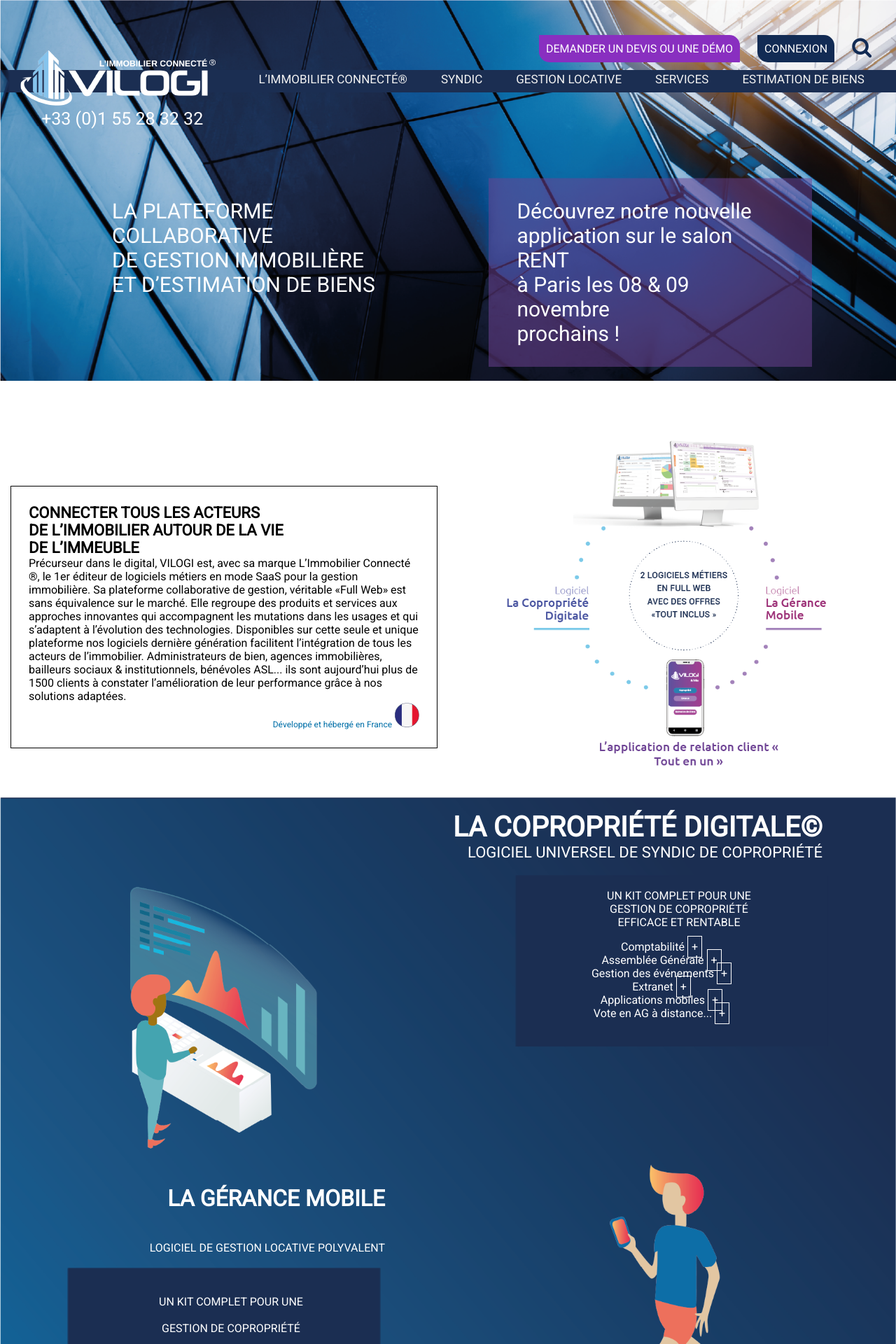
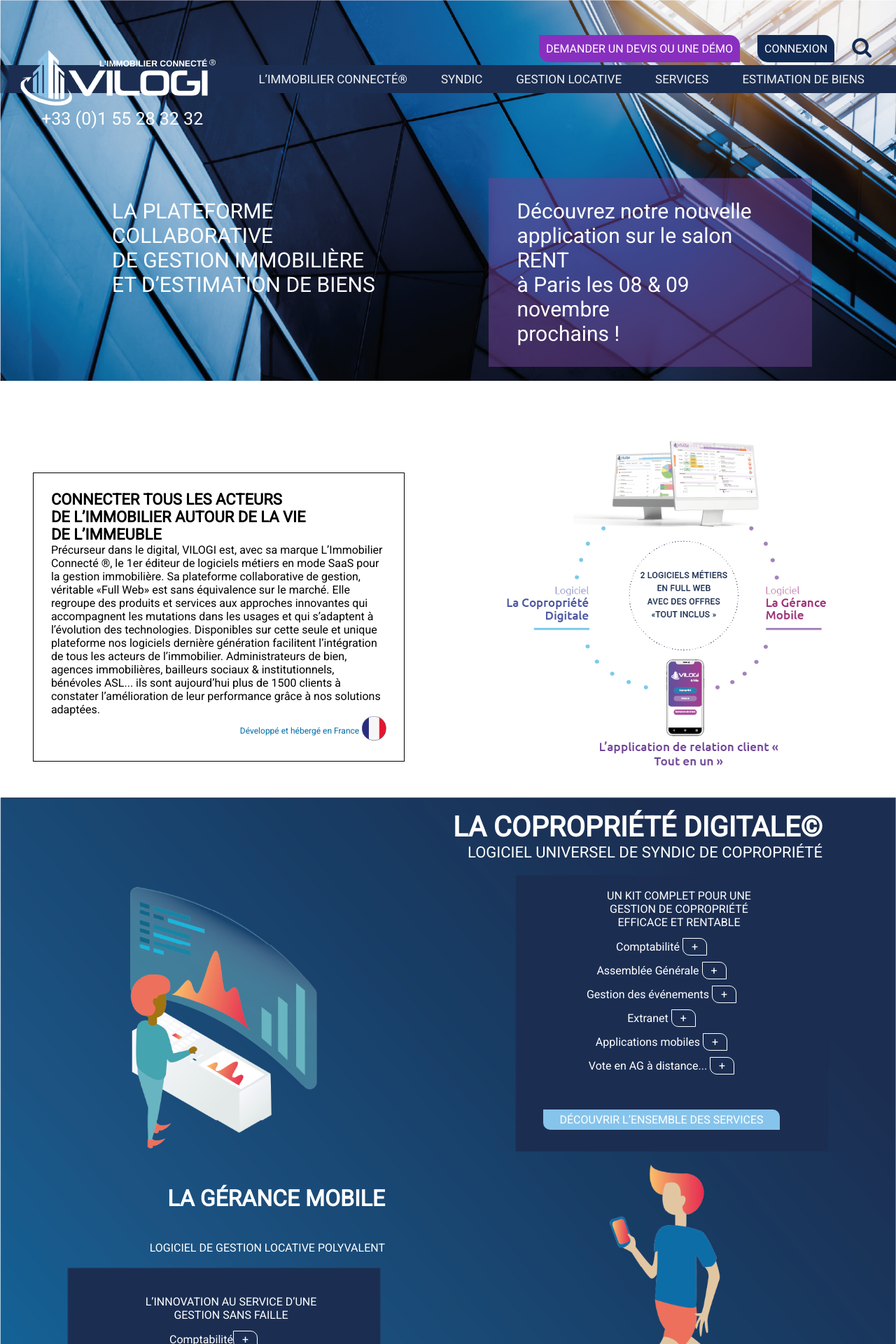
Before and after one commit to Harcharan-web/vilogi-design, a PHP site: page /home.php in a window 1280 px wide. Shown: the top 1920 px of the page at 70% size. Run offline with PHP 8.4, Linux system fonts and the light colour scheme.

Commit message:
Changes for box design

```diff
--- a/home.php
+++ b/home.php
@@ -56,13 +56,16 @@
               <p>EFFICACE ET RENTABLE</p>
             </div>
             <figure class="box-text regularb-font-21" style="color: #fff; text-align: center;">
-              <p>Comptabilité <span class="box-border">+</span></p>
-              <p>Assemblée Générale <span class="box-border">+</span></p>
-              <p>Gestion des événements <span class="box-border">+</span></p>
-              <p>Extranet <span class="box-border">+</span></p>
-              <p>Applications mobiles <span class="box-border">+</span></p>
-              <p>Vote en AG à distance... <span class="box-border">+</span></p>
+              <p class="section-3-points">Comptabilité <span class="box-border">+</span></p>
+              <p class="section-3-points">Assemblée Générale <span class="box-border">+</span></p>
+              <p class="section-3-points">Gestion des événements <span class="box-border">+</span></p>
+              <p class="section-3-points">Extranet <span class="box-border">+</span></p>
+              <p class="section-3-points">Applications mobiles <span class="box-border">+</span></p>
+              <p class="section-3-points">Vote en AG à distance... <span class="box-border">+</span></p>
               <br><br>
+              <div class="section-3-button-wrapper">
+                <a href="#" class="section-3-button">DÉCOUVRIR L’ENSEMBLE DES SERVICES</a>
+              </div>
             </figure>
           </div>
         </div>
@@ -76,18 +79,16 @@
           <div class="dark-blue-box" style="background-image: url('home/contue-footer/cadre-bleu.png'); background-size: cover;">
             <div class="heading-right" style="text-align: center;color: #fff;">
               <br>
-              <p>UN KIT COMPLET POUR UNE<br><br>
-                GESTION DE COPROPRIÉTÉ<br><br>
-                EFFICACE ET RENTABLE
-              </p>
+              <p>L’INNOVATION AU SERVICE D’UNE</p>
+              <p>GESTION SANS FAILLE</p>
             </div>
             <figure class="box-text" style="color: #fff; text-align: center;">
-              <p>Comptabilité+</p>
-              <p>Assemblée Générale+</p>
-              <p>Gestion des événements+</p>
-              <p>Extranet+</p>
-              <p>Applications mobiles+</p>
-              <p>Vote en AG à distance...+</p>
+              <p class="section-3-points">Comptabilité<span class="box-border">+</span></p>
+              <p class="section-3-points">Assemblée Générale<span class="box-border">+</span></p>
+              <p class="section-3-points">Gestion des événements<span class="box-border">+</span></p>
+              <p class="section-3-points">Extranet<span class="box-border">+</span></p>
+              <p class="section-3-points">Applications mobiles<span class="box-border">+</span></p>
+              <p class="section-3-points">Vote en AG à distance...<span class="box-border">+</span></p>
               <br><br>
             </figure>
           </div>
--- a/main.css
+++ b/main.css
@@ -11,12 +11,33 @@
 .paragraph-logo-text{
   font-size: 12px;
   color: #016FA8;
-
+  position: relative;
+  top: -10px;
 }
 .box-border{
   border: 1px solid;
+  padding: 2px 12px;
+  border-top-right-radius: 10px;
+  border-bottom-left-radius: 10px;
+}
+
+.section-3-points {
+  margin-bottom: 15px;
+}
+
+.section-3-button-wrapper {
+  background-color: #86C4EC;
   padding: 5px;
+  border-top-right-radius: 10px;
+  border-bottom-left-radius: 10px;
+  margin-bottom: 10px;
 }
+
+.section-3-button-wrapper a {
+  text-decoration: none;
+  color: #fff;
+}
+
 .logo-size{
   height: 35px;
 
@@ -42,11 +63,11 @@ body {
 .background-header-image {
   background-image: url("home/header-menu/onglet-connexion.png");
   position: absolute;
-  top: 100px;
+  top: 93px;
   z-index: 1;
   width: 100%;
   background-size: cover;
-  height: 32px;
+  height: 40px;
   background-position: center;
   background-attachment: fixed;
 }
@@ -109,6 +130,7 @@ body {
 .dark-blue-box {
   max-width: 70%;
   margin: auto;
+  padding-bottom: 15px;
 }
 
 .vilogi-me-header {
@@ -143,6 +165,11 @@ h2 {
 p {
   font-size: 16px;
   margin: 0;
+}
+
+.section-two-text {
+  max-width: 85%;
+    margin: auto;
 }
 
 /* Media Query for responsiveness */
@@ -441,7 +468,7 @@ ul {
 
 @media screen and (max-width: 1220px) {
   .background-header-image {
-    height: 52px;
+    height: 55px;
   }
 }
 
```
